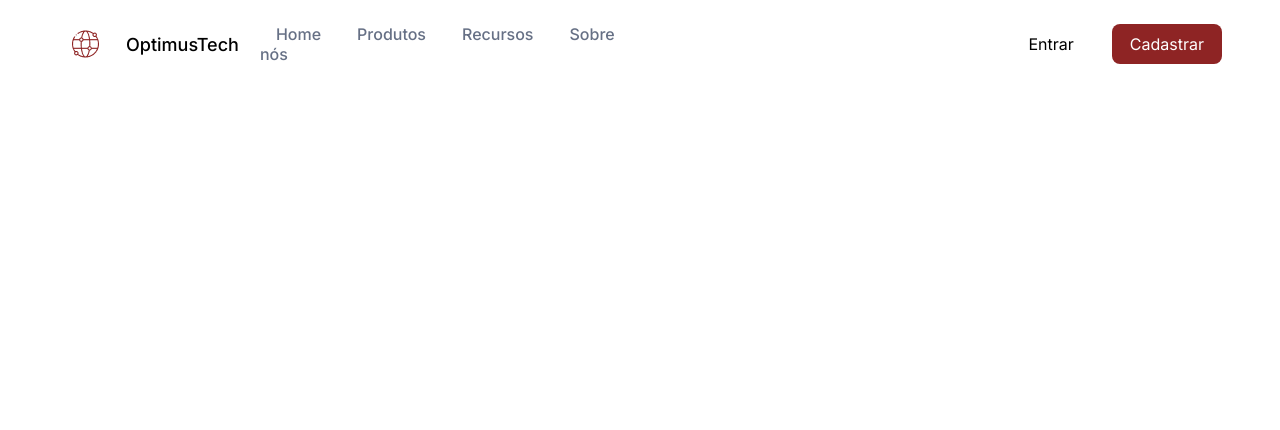
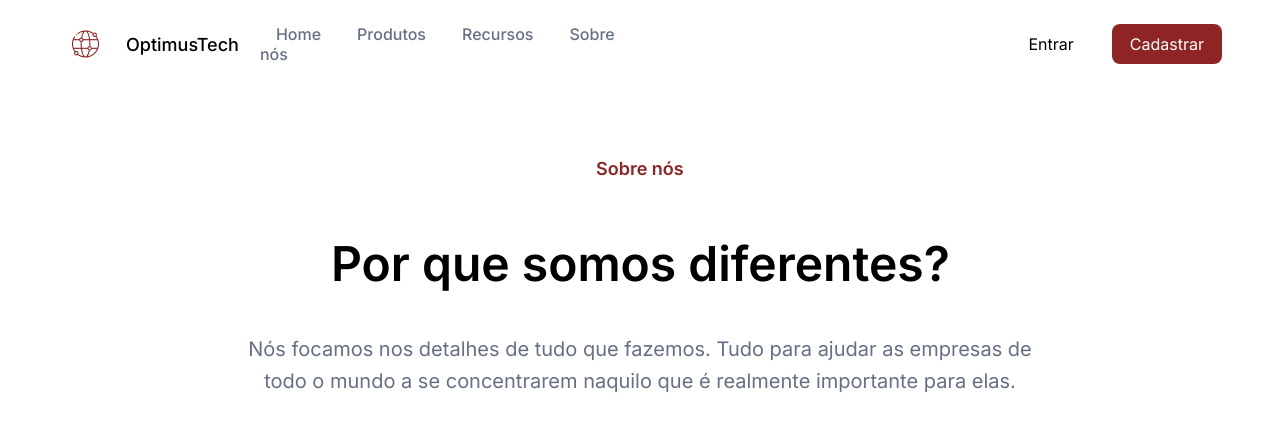
Before and after one commit to oMntty/formulario-7days, a plain HTML site: page index.html in a window 1280 px wide. Drawn offline with nearby package versions, Linux system fonts and the light colour scheme.

Commit message:
add cabecalho
support text on landing page

```diff
--- a/index.html
+++ b/index.html
@@ -36,5 +36,23 @@
         <button class="botao_cadastro">Cadastrar</button>
       </div>
     </header>
+
+    <section>
+      <div class="cabecalho">
+        <h1 class="cabecalho_titulo animate__animated animate__heartBeat">
+          Sobre nós
+        </h1>
+        <h2
+          class="cabecalho_titulo_texto animate__animated animate__backInLeft"
+        >
+          Por que somos diferentes?
+        </h2>
+        <p class="cabecalho_descricao animate__animated animate__backInRight">
+          Nós focamos nos detalhes de tudo que fazemos. Tudo para ajudar as
+          empresas de todo o mundo a se concentrarem naquilo que é realmente
+          importante para elas.
+        </p>
+      </div>
+    </section>
   </body>
 </html>
--- a/styles.css
+++ b/styles.css
@@ -1,4 +1,5 @@
 @import url(/styles/header.css);
+@import url(/styles/cabecalho.css);
 
 :root {
   --vinho-escuro: #8e2424;
--- /dev/null
+++ b/styles/cabecalho.css
@@ -0,0 +1,33 @@
+.cabecalho {
+  display: flex;
+  align-items: center;
+  flex-direction: column;
+  justify-content: center;
+  margin-top: 5%;
+  margin-bottom: -0.5em;
+}
+
+.cabecalho_titulo {
+  display: flex;
+  color: var(--vinho-escuro);
+  font-family: var(--fonte-principal);
+  font-size: 18px;
+  font-weight: 600;
+}
+
+.cabecalho_titulo_texto {
+  display: flex;
+  color: var(--preto);
+  font-family: var(--fonte-principal);
+  font-size: 48px;
+  font-weight: 900;
+}
+.cabecalho_descricao {
+  font-size: 20px;
+  font-family: var(--fonte-principal);
+  text-align: center;
+  margin: auto;
+  line-height: 1.6;
+  max-width: 800px;
+  color: var(--cinza-claro);
+}
```
